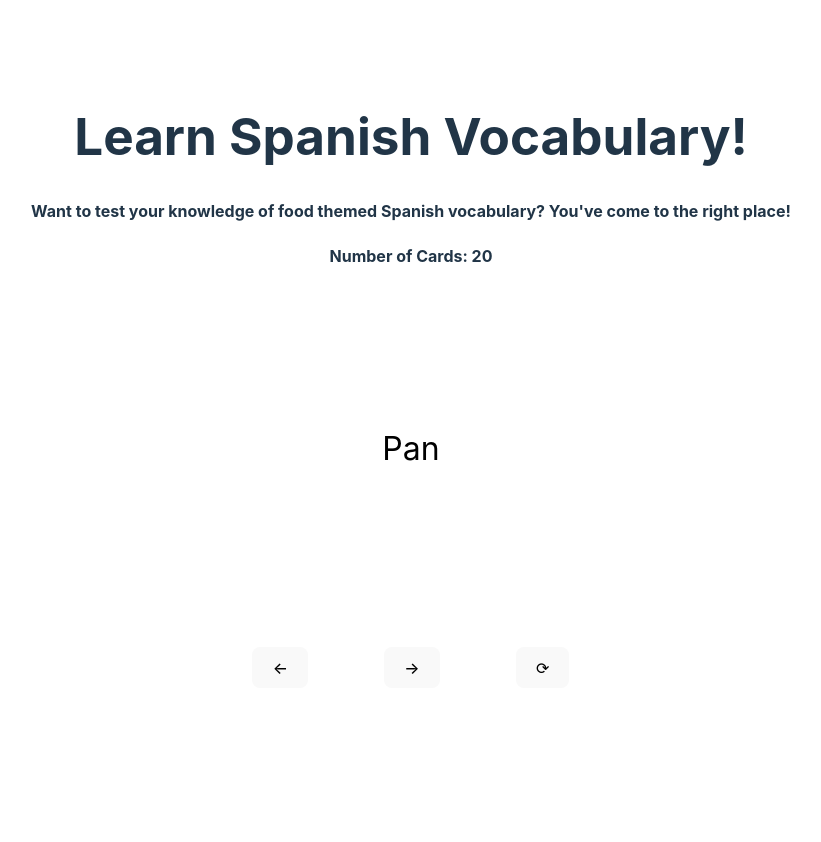
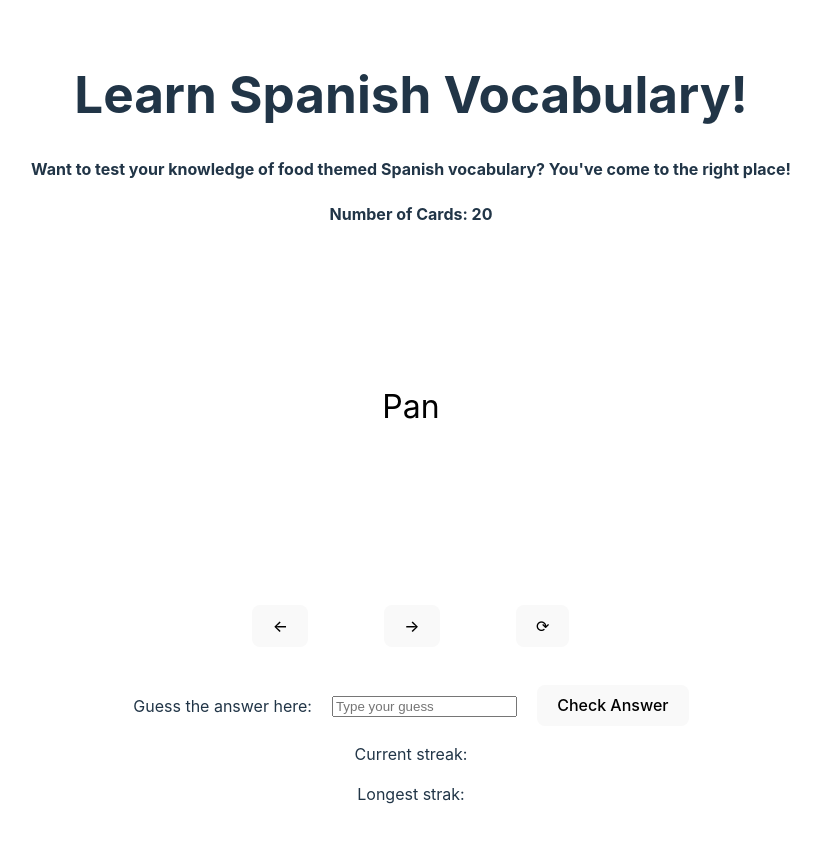
Before and after one commit to rahulio96/flashcards, a React (Vite) app: page / in a window 1280 px wide. Shown: the top 842 px of the page, without its empty margins (229-1050 px from the left). Before the commit the page ends 800 px from the top, so only its background shows below. Built offline with nearby package versions, Linux system fonts and the light colour scheme.

Commit message:
Added guessing feature

```diff
--- a/src/components/flashcard/Flashcard.jsx
+++ b/src/components/flashcard/Flashcard.jsx
@@ -1,5 +1,6 @@
 import './Flashcard.css'
 import { useState } from 'react'
+import Guess from '../guess/Guess'
 
 function Flashcard() {
 
@@ -73,10 +74,13 @@ function Flashcard() {
 
     return (
         <>
-        <div onClick={flip} className='flashcard-container'>{cardContent}</div>
-        <button onClick={prevCard} className='change-card'>←</button>
-        <button onClick={nextCard} className='change-card'>→</button>
-        <button onClick={shuffle} className='change-card'>⟳</button>
+            <div onClick={flip} className='flashcard-container'>{cardContent}</div>
+            <button onClick={prevCard} className='change-card'>←</button>
+            <button onClick={nextCard} className='change-card'>→</button>
+            <button onClick={shuffle} className='change-card'>⟳</button>
+            <div>
+                <Guess answer = {questionAnswerList[index].a}/>
+            </div>
         </>
     )
 }
--- /dev/null
+++ b/src/components/guess/Guess.css
@@ -0,0 +1,3 @@
+.input-box {
+    margin: 0px 20px 0px;
+}
--- /dev/null
+++ b/src/components/guess/Guess.jsx
@@ -0,0 +1,28 @@
+import './Guess.css'
+
+function Guess( {answer}) {
+
+    const checkAnswer = (e) => {
+        console.log(answer)
+        e.preventDefault()
+        if (e.target.guess.value === answer) {
+            console.log("SUCCESS")
+        } else {
+            console.log("FAILURE")
+            console.log(e.target.guess.value)
+        }
+
+    }
+
+    return (
+        <form onSubmit={checkAnswer}>
+            <label htmlFor='guess'>Guess the answer here:</label>
+            <input className="input-box" type="text" id="guess" name="guess" placeholder={"Type your guess"}></input>
+            <button type="submit">Check Answer</button>
+            <p>Current streak: </p>
+            <p>Longest strak: </p>
+        </form>
+    )
+}
+
+export default Guess
--- a/src/components/home/Home.jsx
+++ b/src/components/home/Home.jsx
@@ -1,15 +1,18 @@
 import Flashcard from '../flashcard/Flashcard'
 import './Home.css'
+import Guess from '../guess/Guess'
 import { useState } from 'react';
 
 function Home() {
 
     return (
         <div className='home-container'>
-            <h1>Learn Spanish Vocabulary!</h1>
-            <h4>Want to test your knowledge of food themed Spanish vocabulary? You've come to the right place!</h4>
-            <h4>Number of Cards: 20</h4>
-            <Flashcard />
+            <div>
+                <h1>Learn Spanish Vocabulary!</h1>
+                <h4>Want to test your knowledge of food themed Spanish vocabulary? You've come to the right place!</h4>
+                <h4>Number of Cards: 20</h4>
+                <Flashcard />
+            </div>
         </div>
     )
 }
```
